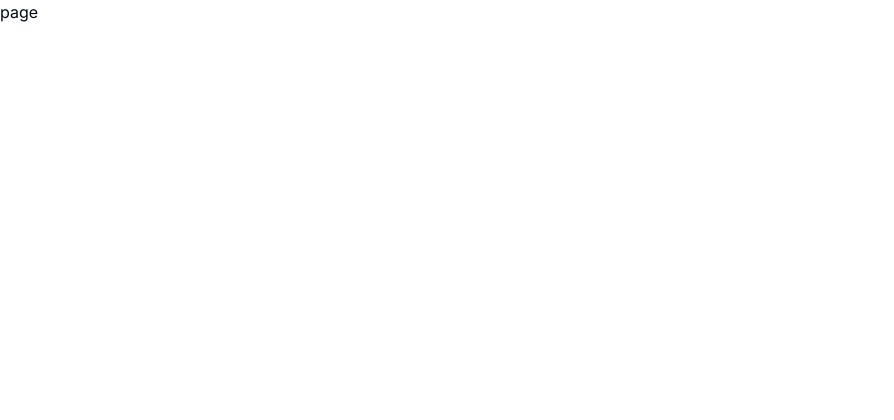
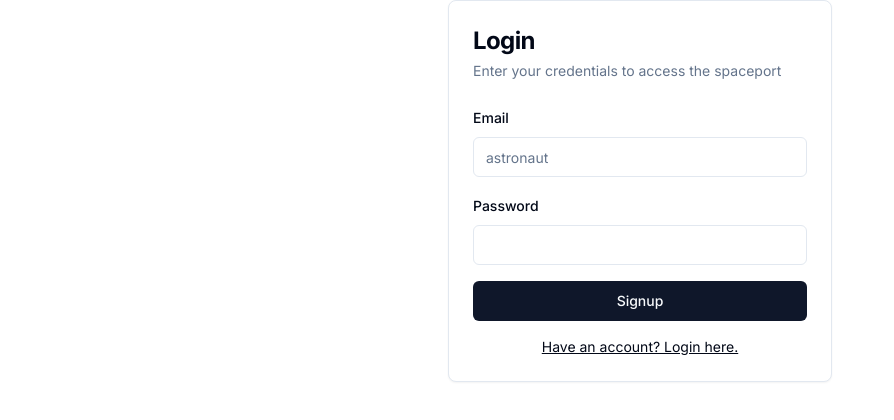
Before and after one commit to JuicyBenjamin/space-traders, a Next.js app: page /signup in a window 1280 px wide. Shown: the top 420 px of the page, without its empty margins (0-894 px from the left). Built offline with nearby package versions, Linux system fonts and the light colour scheme; no server answers.

Commit message:
feat: add authentication

```diff
--- a/src/app/login/page.tsx
+++ b/src/app/login/page.tsx
@@ -1,7 +1,8 @@
 import React from "react"
+import Authentication from "@/components/authentication"
 
 const page = () => {
-  return <div>page</div>
+  return <Authentication type="login" />
 }
 
 export default page
--- a/src/app/signup/page.tsx
+++ b/src/app/signup/page.tsx
@@ -1,7 +1,8 @@
 import React from "react"
+import Authentication from "@/components/authentication"
 
 const page = () => {
-  return <div>page</div>
+  return <Authentication type="signup" />
 }
 
 export default page
--- a/src/components/authentication.tsx
+++ b/src/components/authentication.tsx
@@ -1,3 +1,5 @@
+"use client"
+
 import {
   CardTitle,
   CardDescription,
@@ -9,19 +11,34 @@ import { Label } from "@/components/ui/label"
 import { Input } from "@/components/ui/input"
 import { Button } from "@/components/ui/button"
 import Link from "next/link"
-import { FC } from "react"
+import { FC, useState } from "react"
+import { createBrowserClient } from "@supabase/ssr"
 
 export interface AuthenticationProps {
   type: "login" | "signup"
 }
 
-export const authentication: FC<AuthenticationProps> = ({ type }) => {
+const Authentication: FC<AuthenticationProps> = ({ type }) => {
+  const [email, setEmail] = useState("")
+  const [password, setPassword] = useState("")
+
+  const supabase = createBrowserClient(
+    process.env.NEXT_PUBLIC_SUPABASE_URL!,
+    process.env.NEXT_PUBLIC_SUPABASE_ANON_KEY!
+  )
+
   const handleClickLogin = () => {
-    console.log("login")
+    supabase.auth.signInWithPassword({
+      email,
+      password,
+    })
   }
 
   const handleClickSignup = () => {
-    console.log("signup")
+    supabase.auth.signUp({
+      email,
+      password,
+    })
   }
 
   return (
@@ -35,28 +52,46 @@ export const authentication: FC<AuthenticationProps> = ({ type }) => {
       <CardContent>
         <div className="space-y-4">
           <div className="space-y-2">
-            <Label htmlFor="username">Username</Label>
-            <Input id="username" placeholder="astronaut" required />
+            <Label htmlFor="email">Email</Label>
+            <Input
+              id="email"
+              placeholder="astronaut"
+              required
+              onChange={(event) => setEmail(event.target.value)}
+            />
           </div>
           <div className="space-y-2">
             <Label htmlFor="password">Password</Label>
-            <Input id="password" required type="password" />
+            <Input
+              id="password"
+              required
+              type="password"
+              onChange={(event) => setPassword(event.target.value)}
+            />
           </div>
           {type === "login" && (
-            <Button className="w-full" type="submit">
+            <Button onClick={handleClickLogin} className="w-full" type="submit">
               Login
             </Button>
           )}
           {type === "signup" && (
-            <Button className="w-full" type="submit">
+            <Button
+              onClick={handleClickSignup}
+              className="w-full"
+              type="submit"
+            >
               Signup
             </Button>
           )}
         </div>
         <div className="mt-4 text-center text-sm">
-          {type === "login" && <Button>Forgot your password?</Button>}
+          {type === "login" && (
+            <Link className="underline" href="/signup">
+              Don&apos;t have an account? Signup here.
+            </Link>
+          )}
           {type === "signup" && (
-            <Link className="underline" href="#">
+            <Link className="underline" href="/login">
               Have an account? Login here.
             </Link>
           )}
@@ -65,3 +100,5 @@ export const authentication: FC<AuthenticationProps> = ({ type }) => {
     </Card>
   )
 }
+
+export default Authentication
```
